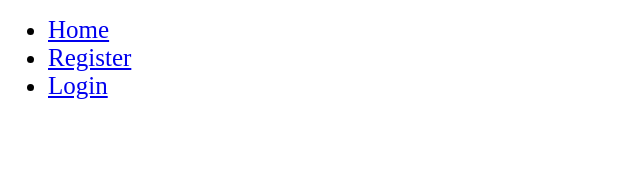
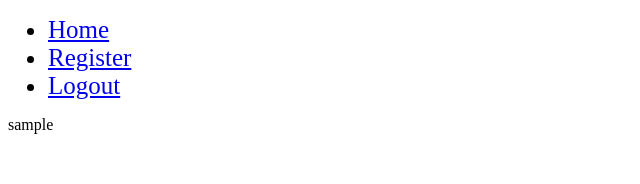
Before and after one commit to lazarnarcis/react-express-app, a React (Create React App) app in the folder client/: page / in a window 1280 px wide. Shown: the top 184 px of the page, without its empty margins (0-640 px from the left). Built offline with nearby package versions, Linux system fonts and the light colour scheme; sample sign-in values are in the browser's storage.

Commit message:
bug fixes

```diff
--- a/client/src/components/header/header.js
+++ b/client/src/components/header/header.js
@@ -1,8 +1,18 @@
-import React from "react";
+import React, { useState, useEffect } from "react";
 import { Link } from 'react-router-dom';
 import "./header.scss";
 
 export default function Header() {
+    const logged = localStorage.getItem("logged");
+    const [logged_text, setLogged] = useState(null);
+
+    useEffect(() => {
+        if (logged === "true") {
+            setLogged("Logout");
+        } else {
+            setLogged("Login");
+        }
+    }, [logged]);
     return (
         <div>
             <ul>
@@ -13,7 +23,7 @@ export default function Header() {
                     <Link to="/register">Register</Link>
                 </li>
                 <li>
-                    <Link to="/login">Login</Link>
+                    <Link to={`/${logged_text}`}>{logged_text}</Link>
                 </li>
             </ul>
         </div>
--- a/client/src/components/home.js
+++ b/client/src/components/home.js
@@ -1,10 +1,18 @@
-import React from "react";
+import React, { useEffect } from "react";
 import Header from "./header/header";
 
 export default function Home() {
+    const logged = localStorage.getItem('logged');
+    useEffect(() => {
+        if (logged !== "true") {
+            window.location.href = '/login';
+        }
+    });
+
     return (
         <div>
             <Header />
+            {logged ? localStorage.getItem("username") : null}
         </div>
     )
 }
```
